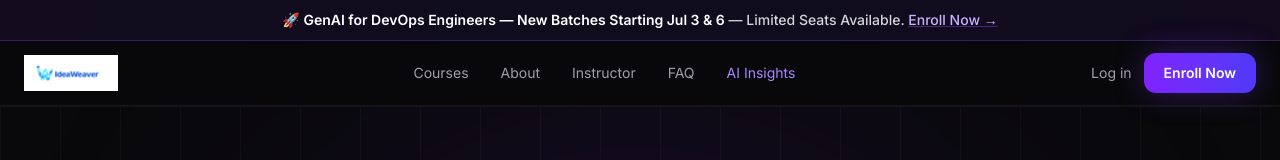
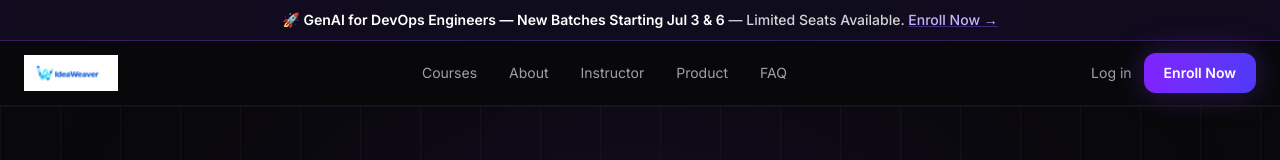
Before and after one commit to ideaweaver-ai/building-slm-from-scratch-website, a Next.js app: page / in a window 1280 px wide. Shown: the top 160 px of the page. Built offline with nearby package versions, Linux system fonts and the light colour scheme.

Commit message:
Add Product nav section, remove AI Insights link
Adds a dedicated Product section (DevOps Open Agent, NVIDIA-Certified
Associate practice exam) linked from a new "Product" nav item placed
before FAQ, and removes the AI Insights link from the nav.

```diff
--- a/src/app/page.tsx
+++ b/src/app/page.tsx
@@ -13,6 +13,7 @@ type Course = {
   link: string;
   featured?: boolean;
   duration?: string;
+  ctaLabel?: string;
 };
 
 type Book = {
@@ -132,6 +133,31 @@ const freeCourses: Course[] = [
     tag: "Free Course",
     tagColor: "from-emerald-500 to-teal-600",
     link: "https://www.ideaweaver.ai/purchase?product_id=6786785",
+  },
+];
+
+const products: Course[] = [
+  {
+    title: "DevOps Open Agent",
+    description:
+      "An open-source AI agent built for DevOps workflows — automate troubleshooting, infrastructure tasks, and day-to-day operations. Fully open source and free to use.",
+    price: 0,
+    free: true,
+    tag: "Open Source",
+    tagColor: "from-sky-500 to-blue-600",
+    link: "https://github.com/ideaweaver-ai/devops-open-agent",
+    ctaLabel: "View on GitHub →",
+  },
+  {
+    title: "NVIDIA-Certified Associate: AI Infrastructure and Operations — Practice Exam",
+    description:
+      "A free 50-question practice test covering GPU architecture, the NVIDIA software stack, distributed training, and infrastructure operations. Includes a Practice Mode with instant explanations and a timed Exam Mode.",
+    price: 0,
+    free: true,
+    tag: "Certification Prep",
+    tagColor: "from-lime-500 to-green-600",
+    link: "https://certification.ideaweaver.ai/",
+    ctaLabel: "Start Practice →",
   },
 ];
 
@@ -362,8 +388,8 @@ function Nav() {
           <a href="#courses" className="text-zinc-400 transition hover:text-white">Courses</a>
           <a href="#about" className="text-zinc-400 transition hover:text-white">About</a>
           <a href="#instructor" className="text-zinc-400 transition hover:text-white">Instructor</a>
+          <a href="#products" className="text-zinc-400 transition hover:text-white">Product</a>
           <a href="#faq" className="text-zinc-400 transition hover:text-white">FAQ</a>
-          <a href="/ai-insights" className="text-violet-400 transition hover:text-white">AI Insights</a>
         </div>
 
         <div className="hidden items-center gap-3 md:flex">
@@ -387,7 +413,7 @@ function Nav() {
 
       {mobileOpen && (
         <div className="flex flex-col gap-4 border-t border-white/[0.06] py-5 md:hidden">
-          {[["#courses", "Courses"], ["#about", "About"], ["#instructor", "Instructor"], ["#faq", "FAQ"]].map(([href, label]) => (
+          {[["#courses", "Courses"], ["#about", "About"], ["#instructor", "Instructor"], ["#products", "Product"], ["#faq", "FAQ"]].map(([href, label]) => (
             <a key={href} href={href} onClick={() => setMobileOpen(false)}
               className="text-sm text-zinc-400 transition hover:text-white">
               {label}
@@ -490,7 +516,7 @@ function CourseCard({ course }: { course: Course }) {
           </div>
           <a href={course.link} target="_blank" rel="noopener noreferrer"
             className="shimmer-hover inline-block rounded-lg bg-gradient-to-r from-violet-600 to-indigo-600 px-4 py-2 text-sm font-semibold text-white shadow-[0_0_20px_rgba(124,58,237,0.3)] transition hover:scale-105 hover:shadow-[0_0_35px_rgba(124,58,237,0.45)]">
-            Enroll →
+            {course.ctaLabel ?? "Enroll →"}
           </a>
         </div>
       </div>
@@ -768,6 +794,28 @@ function CoursesSection() {
             {freeCourses.map((c) => <CourseCard key={c.title} course={c} />)}
           </div>
         )}
+      </div>
+    </section>
+  );
+}
+
+/* ─── Products ─── */
+function ProductsSection() {
+  return (
+    <section id="products" className="mx-auto max-w-7xl px-6 py-24 sm:px-12">
+      <div className="mb-12 flex flex-col gap-4 sm:flex-row sm:items-end sm:justify-between">
+        <div>
+          <span className="inline-flex items-center rounded-full border border-white/[0.08] bg-white/[0.03] px-3 py-1 text-xs font-semibold uppercase tracking-widest text-zinc-500">
+            Products
+          </span>
+          <h2 className="mt-4 text-3xl font-black text-white sm:text-4xl">Free Tools &amp; Resources</h2>
+          <p className="mt-3 max-w-2xl text-sm text-zinc-400 leading-relaxed">
+            Open-source projects and practice tools built by IdeaWeaver, free for anyone to use.
+          </p>
+        </div>
+      </div>
+      <div className="grid gap-5 sm:grid-cols-2">
+        {products.map((p) => <CourseCard key={p.title} course={p} />)}
       </div>
     </section>
   );
@@ -1136,6 +1184,7 @@ function Footer() {
             <div className="space-y-3 text-sm text-zinc-400">
               <a href="#about" className="block transition hover:text-white">About</a>
               <a href="#instructor" className="block transition hover:text-white">Instructor</a>
+              <a href="#products" className="block transition hover:text-white">Product</a>
               <a href="#faq" className="block transition hover:text-white">FAQ</a>
               <a href="https://www.ideaweaver.ai/sign_in" target="_blank" rel="noopener noreferrer" className="block transition hover:text-violet-400">Log In</a>
               <a href="https://www.ideaweaver.ai/sign_up" target="_blank" rel="noopener noreferrer" className="block transition hover:text-violet-400">Sign Up</a>
@@ -1169,6 +1218,7 @@ export default function Home() {
       <TestimonialsSection />
       <InstructorSection />
       <CommunitySection />
+      <ProductsSection />
       <FAQ />
       <Newsletter />
       <Footer />
```
